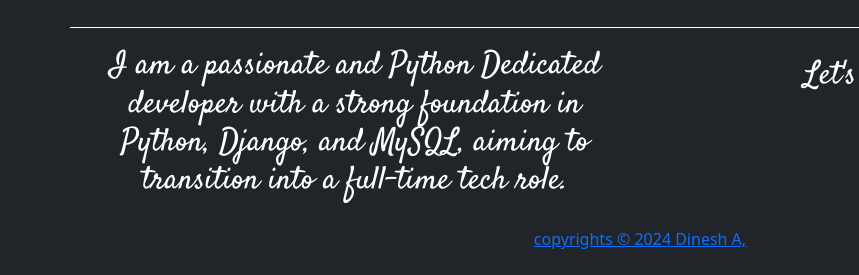
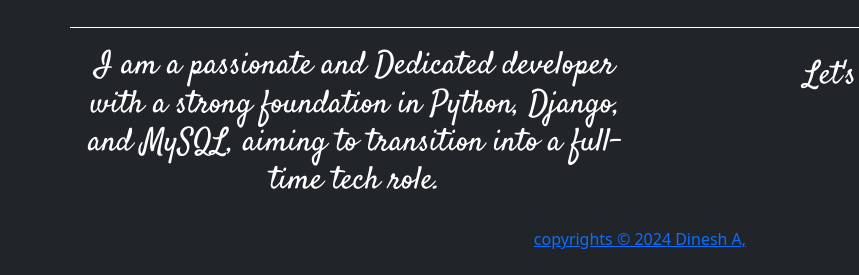
Before and after one commit to DineshAathimoolam/Dinesh_Portfolio, a plain HTML site: page project.html in a window 1280 px wide. Shown: the part 830-1105 px from the top of the page, 0-859 px from the left. Drawn offline with nearby package versions, Linux system fonts and the light colour scheme.

Commit message:
Update project.html

```diff
--- a/project.html
+++ b/project.html
@@ -151,7 +151,7 @@
             <div class="container" id="foot-container">
                 <div class="row text-white">
                     <div class="col col-md-6 col-12 d-flex flex-column" id="foot-left">
-                        <h2 class="text-center">I am a passionate and Python Dedicated developer with a strong foundation in Python, Django, and MySQL, aiming to transition into a full-time tech role. </h2>
+                        <h2 class="text-center">I am a passionate and Dedicated developer with a strong foundation in Python, Django, and MySQL, aiming to transition into a full-time tech role. </h2>
 
                     </div>
                     <div class="col col-md-6 col-12 d-flex flex-column" id="foot-right">
```
